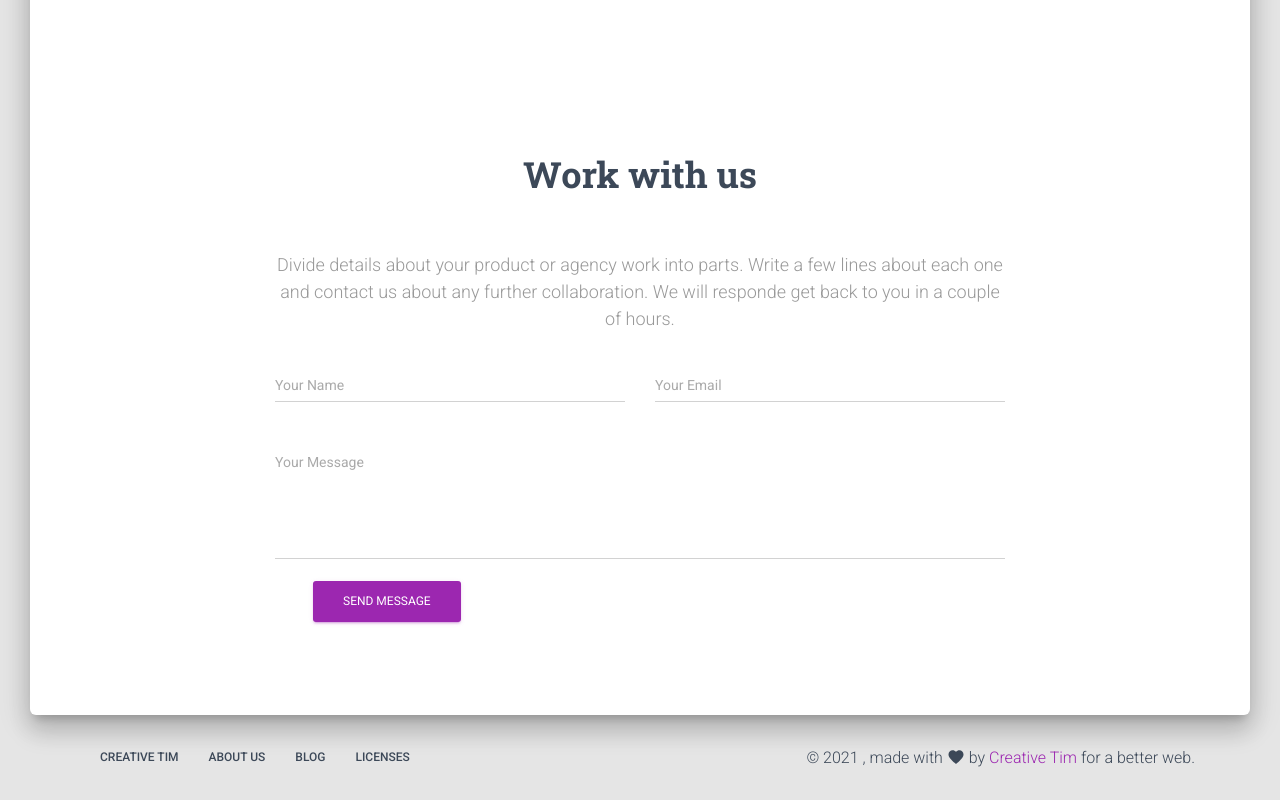
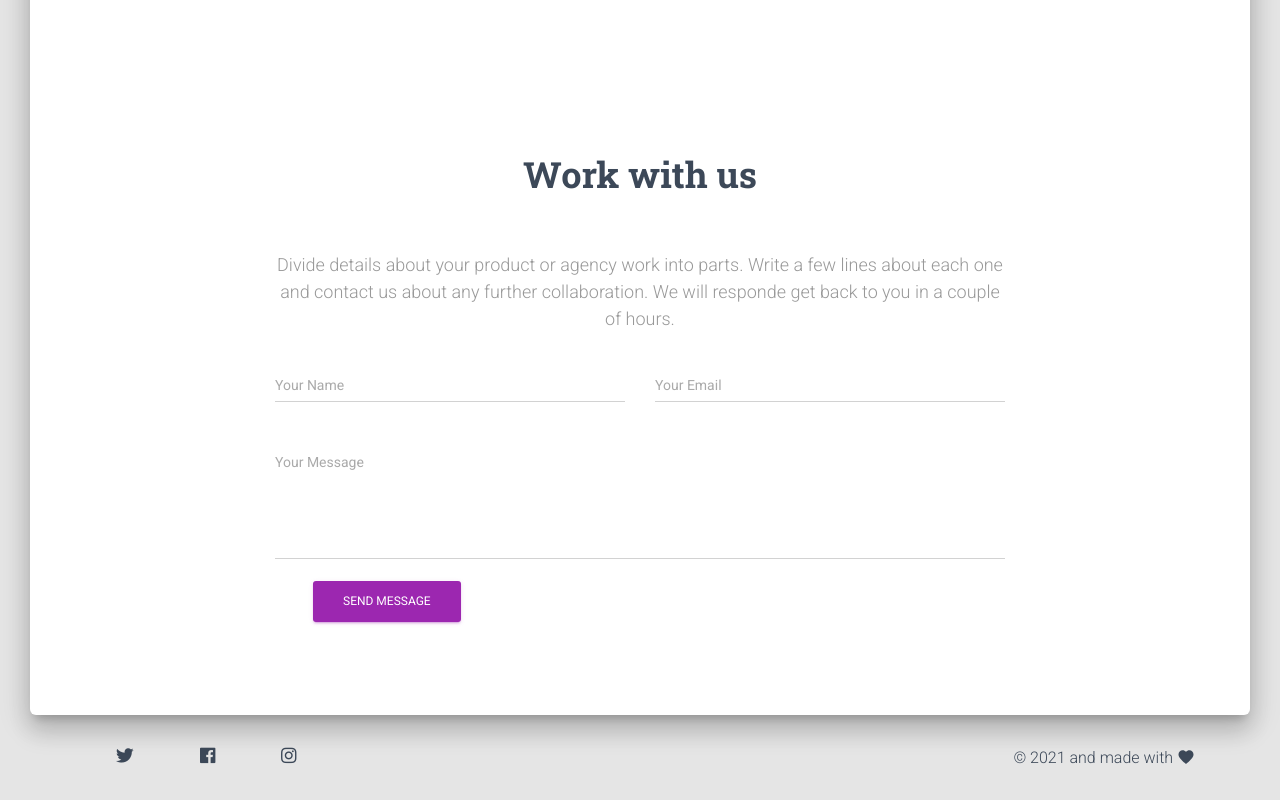
Before and after one commit to bashirsouid/AutismVolunteerProject, a Next.js app: page /landing in a window 1280 px wide. Shown: the part 1915-2715 px from the top of the page. Built offline with nearby package versions, Linux system fonts and the light colour scheme.

Commit message:
Updated footer

```diff
--- a/components/Footer/Footer.js
+++ b/components/Footer/Footer.js
@@ -7,6 +7,8 @@ import classNames from "classnames";
 // material-ui core components
 import { List, ListItem } from "@material-ui/core";
 import { makeStyles } from "@material-ui/core/styles";
+import Tooltip from "@material-ui/core/Tooltip";
+import Button from "components/CustomButtons/Button.js";
 
 // @material-ui/icons
 import Favorite from "@material-ui/icons/Favorite";
@@ -32,54 +34,61 @@ export default function Footer(props) {
         <div className={classes.left}>
           <List className={classes.list}>
             <ListItem className={classes.inlineBlock}>
-              <a
-                href="https://www.creative-tim.com/?ref=njsmk-footer"
-                className={classes.block}
-                target="_blank"
+              <Tooltip
+                id="instagram-twitter"
+                title="Follow us on twitter"
+                placement={"top"}
+                classes={{ tooltip: classes.tooltip }}
               >
-                Creative Tim
-              </a>
+                <Button
+                  href="https://twitter.com/qualtrics"
+                  target="_blank"
+                  color="transparent"
+                  className={classes.navLink}
+                >
+                  <i className={classes.socialIcons + " fab fa-twitter"} />
+                </Button>
+              </Tooltip>
             </ListItem>
             <ListItem className={classes.inlineBlock}>
-              <a
-                href="https://www.creative-tim.com/presentation?ref=njsmk-footer"
-                className={classes.block}
-                target="_blank"
+              <Tooltip
+                id="instagram-facebook"
+                title="Follow us on facebook"
+                placement={"top"}
+                classes={{ tooltip: classes.tooltip }}
               >
-                About us
-              </a>
+                <Button
+                  color="transparent"
+                  href="https://www.facebook.com/qualtrics"
+                  target="_blank"
+                  className={classes.navLink}
+                >
+                  <i className={classes.socialIcons + " fab fa-facebook"} />
+                </Button>
+              </Tooltip>
             </ListItem>
             <ListItem className={classes.inlineBlock}>
-              <a
-                href="http://blog.creative-tim.com/?ref=njsmk-footer"
-                className={classes.block}
-                target="_blank"
+              <Tooltip
+                id="instagram-tooltip"
+                title="Follow us on instagram"
+                placement={"top"}
+                classes={{ tooltip: classes.tooltip }}
               >
-                Blog
-              </a>
-            </ListItem>
-            <ListItem className={classes.inlineBlock}>
-              <a
-                href="https://www.creative-tim.com/license?ref=njsmk-footer"
-                className={classes.block}
-                target="_blank"
-              >
-                Licenses
-              </a>
+                <Button
+                  color="transparent"
+                  href="https://www.instagram.com/qualtrics"
+                  target="_blank"
+                  className={classes.navLink}
+                >
+                  <i className={classes.socialIcons + " fab fa-instagram"} />
+                </Button>
+              </Tooltip>
             </ListItem>
           </List>
         </div>
         <div className={classes.right}>
-          &copy; {1900 + new Date().getYear()} , made with{" "}
-          <Favorite className={classes.icon} /> by{" "}
-          <a
-            href="https://www.creative-tim.com?ref=njsmk-footer"
-            className={aClasses}
-            target="_blank"
-          >
-            Creative Tim
-          </a>{" "}
-          for a better web.
+          &copy; {1900 + new Date().getYear()} and made with{" "}
+          <Favorite className={classes.icon} />
         </div>
       </div>
     </footer>
```
